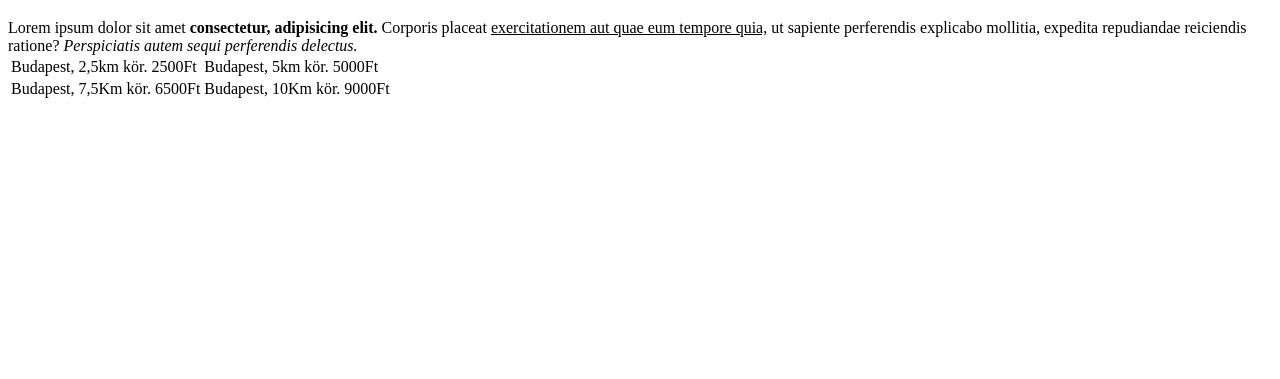
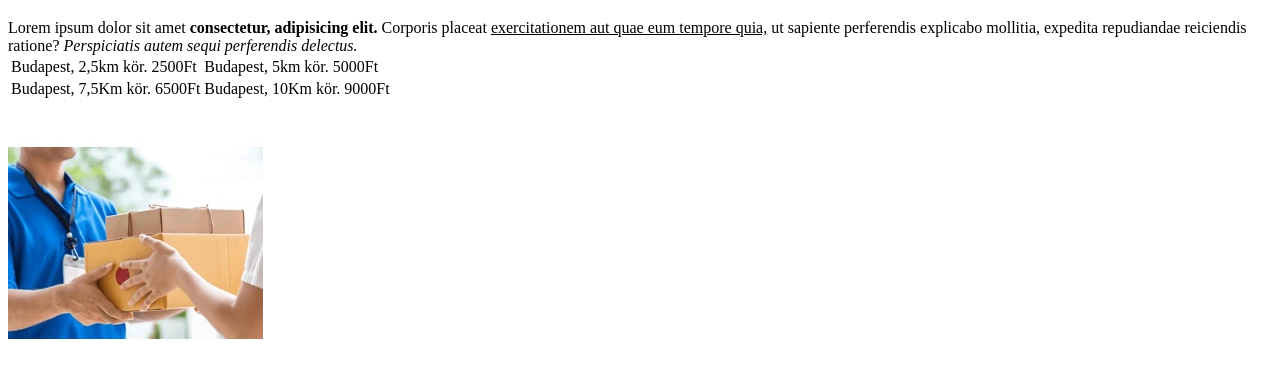
Before and after one commit to P0mn1-2000/tablazat.9.I.csoport2, a plain HTML site: page index.html in a window 1280 px wide. Shown: the part 97-476 px from the top of the page. Drawn offline with Linux system fonts and the light colour scheme; files whose address does not match are found by name.

Commit message:
Kpek beszurása

```diff
--- a/index.html
+++ b/index.html
@@ -30,7 +30,7 @@ Lorem ipsum dolor sit amet <b>consectetur, adipisicing elit.</b> Corporis placea
 </table>
 
 
-
+<img src="S:\Prógramotási alapok. 9I\Táblázaok\tablazat.9.I.csoport2\img\dijak.webp" alt="Árak">
 
 
 
```
